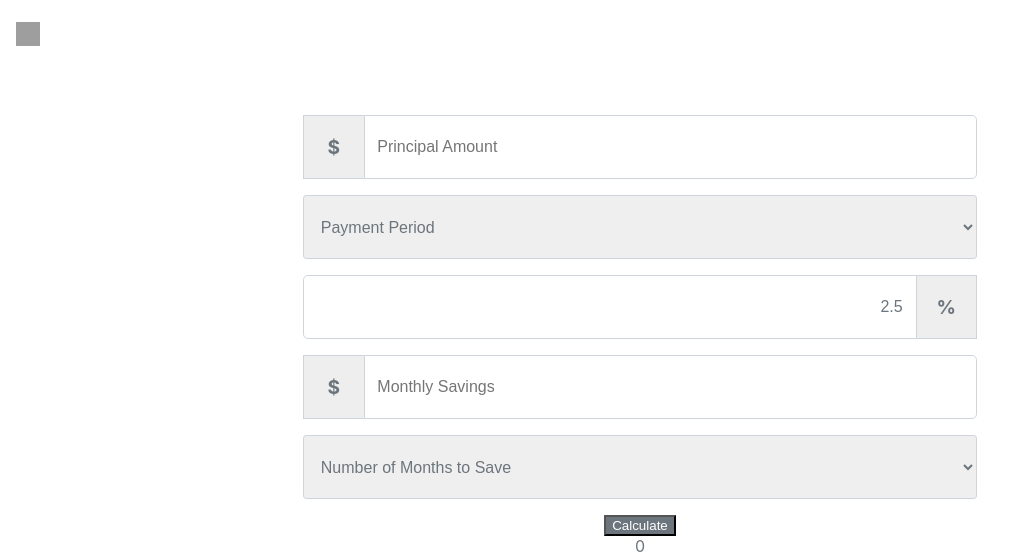
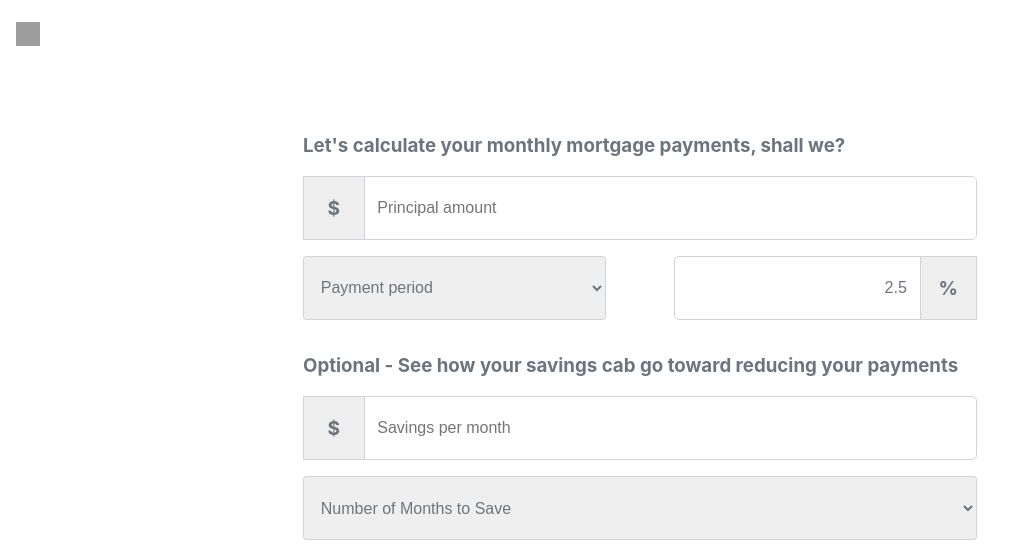
Before and after one commit to jonmah/mortgage-calculator, a React (Create React App) app: page / in a window 1280 px wide. Shown: the top 554 px of the page, without its empty margins (0-1024 px from the left). Built offline with nearby package versions, Linux system fonts and the light colour scheme; grey boxes are pictures that could not be loaded.

Commit message:
Added validation for fields

```diff
--- a/src/SavingsCalculator/SavingsCalculator.js
+++ b/src/SavingsCalculator/SavingsCalculator.js
@@ -2,14 +2,14 @@ import React, { useEffect, useState } from 'react'
 import { useForm } from 'react-hook-form'
 
 import { getInterestRate } from '../api/mortgageCalculations'
-import { Container, Form, Select } from './SavingsCalculator.styled'
+import { Container, Form, RowItems, Select } from './SavingsCalculator.styled'
 import { Button, MoneyInput, PercentInput } from '../components'
 
 const SavingsCalculator = () => {
   const {
     // control,
-    // errors,
-    // formState,
+    errors,
+    formState,
     handleSubmit,
     register,
     // reset,
@@ -35,17 +35,33 @@ const SavingsCalculator = () => {
 
   const onSubmit = data => console.log(data)
 
+  console.log(formState)
+  console.log(errors)
   return (
     <Container>
       <Form onSubmit={handleSubmit(onSubmit)}>
+        <RowItems>
+          <h3>Let's calculate your monthly mortgage payments, shall we?</h3>
+        </RowItems>
         <MoneyInput
           name="principalAmount"
-          placeholder="Principal Amount"
-          register={register}
-          required
+          placeholder="Principal amount"
+          register={register({
+            required: 'Principal amount is required.',
+            pattern: {
+              value: /\d+/,
+              message: 'Principal amount is number only.',
+            },
+          })}
         />
-        <Select name="amortizationPeriod" ref={register} required>
-          <option value="">Payment Period</option>
+        <RowItems>
+          <Select
+            name="amortizationPeriod"
+            ref={register({
+              required: 'Payment period is required.',
+            })}
+          >
+            <option value="">Payment period</option>
             <option value=""></option>
             {amortizationPeriods.map(ap => (
               <option key={ap} value={ap}>
@@ -56,17 +72,27 @@ const SavingsCalculator = () => {
           <PercentInput
             defaultValue={interestRate}
             name="interestRate"
-          placeholder="Interest Rate"
-          register={register}
-          required
+            placeholder="Interest rate"
+            register={register({
+              required: 'Interest rate is required.',
+              pattern: {
+                value: /\d+/,
+                message: 'Interest rate is number only.',
+              },
+            })}
           />
+        </RowItems>
+        <RowItems>
+          <h3>
+            Optional - See how your savings cab go toward reducing your payments
+          </h3>
+        </RowItems>
         <MoneyInput
           name="monthlySavings"
-          placeholder="Monthly Savings"
+          placeholder="Savings per month"
           register={register}
-          required={false}
         />
-        <Select name="numSavingsMonths" ref={register} required={false}>
+        <Select name="numSavingsMonths" ref={register}>
           <option value="">Number of Months to Save</option>
           <option value=""></option>
           {numSavingsMonths.map(ap => (
--- a/src/SavingsCalculator/SavingsCalculator.styled.js
+++ b/src/SavingsCalculator/SavingsCalculator.styled.js
@@ -31,6 +31,19 @@ export const Form = styled.form`
 `
 Form.displayName = 'Form'
 
+export const RowItems = styled.div`
+  display: flex;
+  justify-content: space-between;
+  text-align: center;
+  width: 100%;
+
+  div,
+  select {
+    width: 45%;
+  }
+`
+RowItems.displayName = 'RowItems'
+
 export const Select = styled.select`
   border-radius: 0.2rem;
   // box-shadow: var(--field-error);
@@ -38,3 +51,9 @@ export const Select = styled.select`
   padding: 0.8rem;
 `
 Select.displayName = 'Select'
+
+export const H3 = styled.h3`
+  font-style: normal;
+  font-weight: 250;
+  font-size: 32px;
+`
--- a/src/components/MoneyInput/MoneyInput.js
+++ b/src/components/MoneyInput/MoneyInput.js
@@ -13,12 +13,7 @@ const MoneyInput = ({
   return (
     <Container>
       <Currency>{currency}</Currency>
-      <NumberInput
-        name={name}
-        placeholder={placeholder}
-        register={register}
-        required={required}
-      />
+      <NumberInput name={name} placeholder={placeholder} register={register} />
     </Container>
   )
 }
--- a/src/components/NumberInput/NumberInput.js
+++ b/src/components/NumberInput/NumberInput.js
@@ -9,13 +9,7 @@ import {
   isNotANumber,
 } from '../../transforms/numbers'
 
-const NumberInput = ({
-  defaultValue = '',
-  name,
-  placeholder,
-  register,
-  required,
-}) => {
+const NumberInput = ({ defaultValue = '', name, placeholder, register }) => {
   const [value, setValue] = useState(defaultValue)
   const [displayValue, setDisplayValue] = useState(defaultValue)
 
@@ -42,7 +36,7 @@ const NumberInput = ({
       onBlur={() => setValue(parseFloat(value.replaceAll(',', '')).toFixed(2))}
       onChange={e => setValue(e.target.value)}
       placeholder={placeholder}
-      ref={register({ required })}
+      ref={register}
       value={displayValue}
     />
   )
--- a/src/components/PercentInput/PercentInput.js
+++ b/src/components/PercentInput/PercentInput.js
@@ -17,7 +17,6 @@ const PercentInput = ({
         name={name}
         placeholder={placeholder}
         register={register}
-        required={required}
       />
       <Percent>%</Percent>
     </Container>
```
Lines whose indentation alone changed are shown as unchanged.
